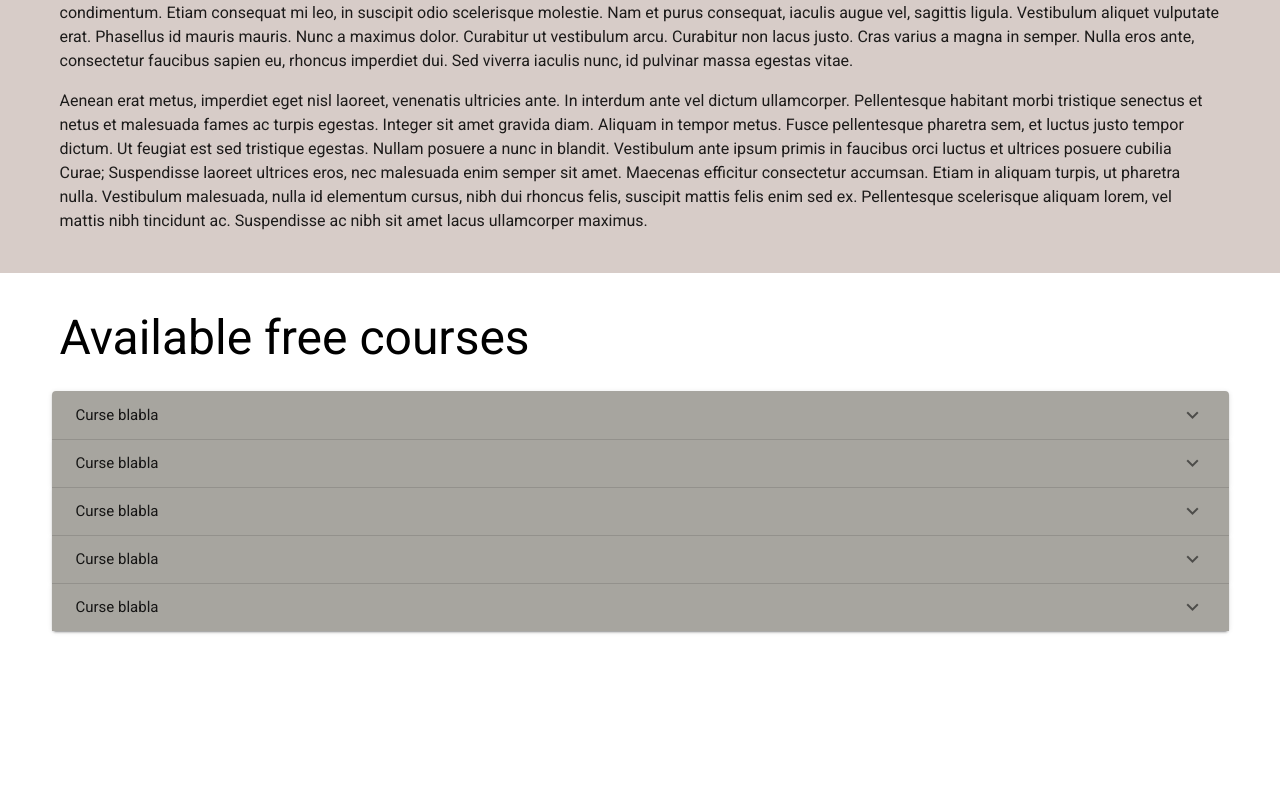
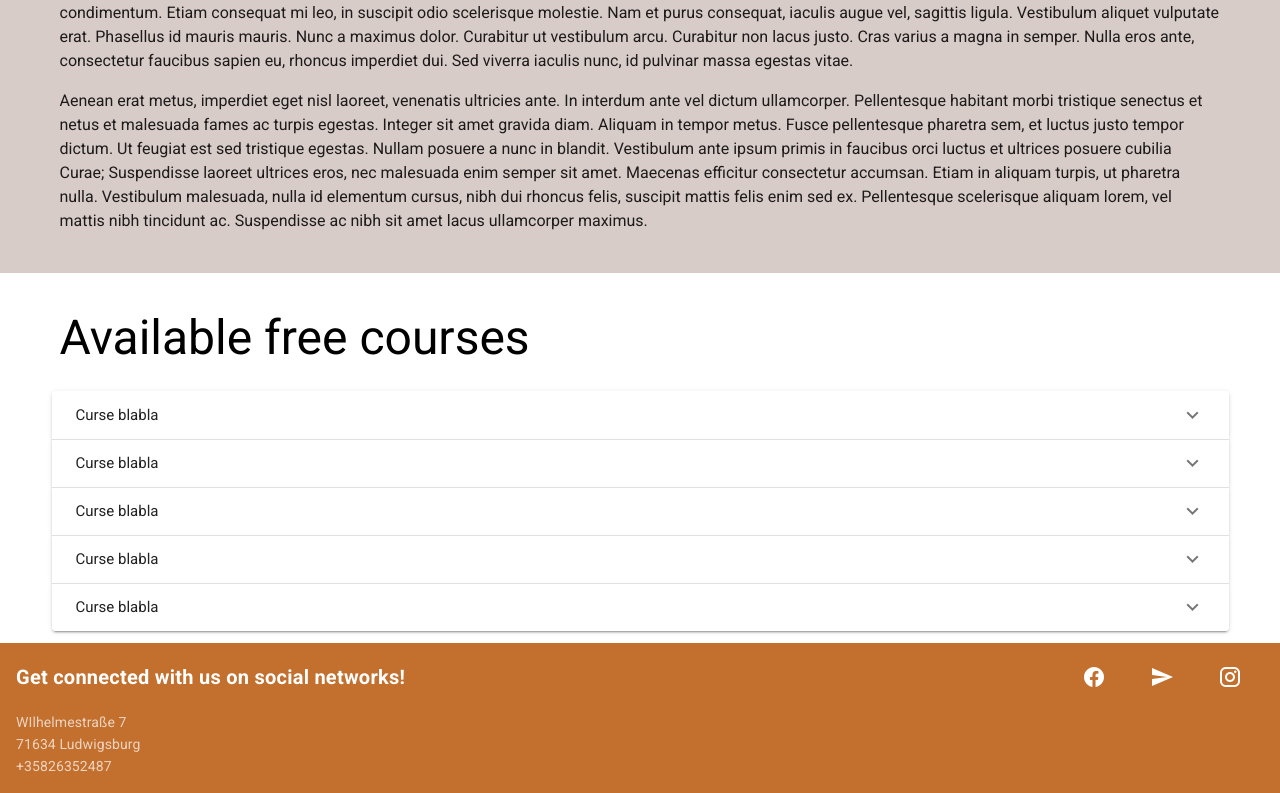
Before and after one commit to KaterinaKhleb/lubu-schule, a Vue app: page / in a window 1280 px wide. Shown: the part 1305-2098 px from the top of the page. Before the commit the page ends 1948 px from the top, so only its background shows below. Built offline with nearby package versions, Linux system fonts and the light colour scheme.

Commit message:
added footer

```diff
--- a/src/App.vue
+++ b/src/App.vue
@@ -1,21 +1,27 @@
 <template>
     <v-app id="app">
         <app-navigation></app-navigation>
-
         <v-content transition="slide-x-transition">
             <router-view></router-view>
+                    <app-footer></app-footer>
         </v-content>
+
     </v-app>
 </template>
 
 <script>
 import AppNavigation from '@/components/AppNavigation';
+import AppFooter from '@/components/AppFooter';
 
 export default {
     name: 'App',
     components: {
-        AppNavigation
-    }
+        AppNavigation,
+        AppFooter,
+    },
+    data: () => ({
+        icons: ['mdi-facebook', 'mdi-twitter', 'mdi-linkedin', 'mdi-instagram'],
+    }),
 };
 </script>
 
--- /dev/null
+++ b/src/components/AppFooter.vue
@@ -0,0 +1,33 @@
+<template>
+    <v-footer dark padless>
+        <v-card style="width:100%" color="#c36f2d" flat tile>
+            <v-card-title >
+                <strong class="subheading"
+                    >Get connected with us on social networks!</strong
+                >
+                <v-spacer></v-spacer>
+
+                <v-btn v-for="icon in icons" :key="icon" class="mx-4" dark icon>
+                    <v-icon size="24px">
+                        {{ icon }}
+                    </v-icon>
+                </v-btn>
+            </v-card-title>
+            <v-card-text class="d-flex flex-column">
+                <span>WIlhelmestraße 7</span>
+                <span>71634 Ludwigsburg</span>
+                <span>+35826352487</span>
+
+            </v-card-text>
+        </v-card>
+    </v-footer>
+</template>
+
+<script>
+export default {
+    name: 'AppFooter',
+    data: () => ({
+        icons: ['mdi-facebook', 'mdi-send', 'mdi-instagram'],
+    }),
+};
+</script>
--- a/src/components/HomePlans.vue
+++ b/src/components/HomePlans.vue
@@ -8,7 +8,7 @@
         <v-layout row wrap class="meal-plans">
             <v-expansion-panels focusable popup>
                 <v-expansion-panel v-for="(item, i) in 5" :key="i">
-                    <v-expansion-panel-header light color="#a7a59f">
+                    <v-expansion-panel-header light >
                         Curse blabla
                     </v-expansion-panel-header>
                     <v-expansion-panel-content color="#d9d8d4">
@@ -27,7 +27,6 @@
                             </div>
                             <div>
                                 <span>When?</span>
-
                             </div>
                         </div>
                     </v-expansion-panel-content>
@@ -40,11 +39,7 @@
 <script>
 export default {
     name: 'HomePlans',
-    methods: {
-        showRecipes(plan) {
-            this.$store.dispatch('getRecipes', plan);
-        },
-    },
+    methods: {},
 };
 </script>
 
```
